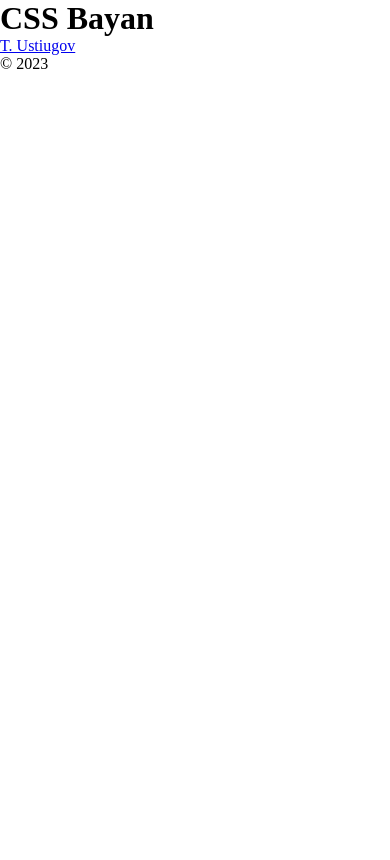
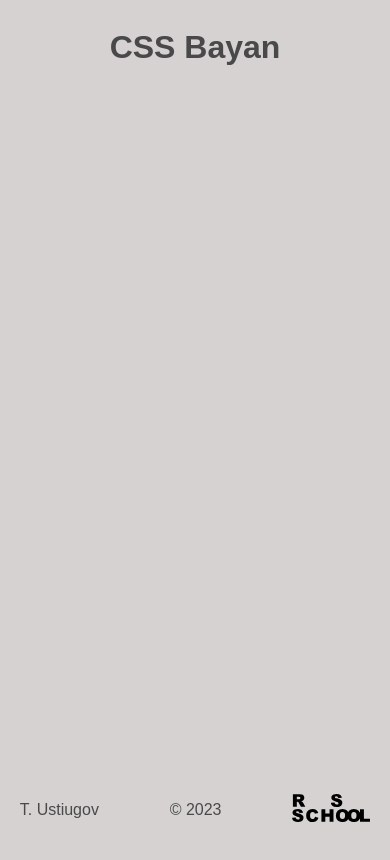
Before and after one commit to TUstiugov/cssBayan, a plain HTML site: page cssBayan/index.html in a window 390 px wide. Drawn offline with Linux system fonts and the light colour scheme.

Commit message:
feat: add basic css mobile-first -(Fri, Mar 10, 2023 02:43:01 PM)-

```diff
--- a/cssBayan/style.css
+++ b/cssBayan/style.css
@@ -1,5 +1,67 @@
+:root {
+  --color-background: #d6d2d2;
+  --color-text--base: #494949;
+  --transition-time: 0.8s;
+}
+
 * {
-  margin: 0;
-  padding: 0;
-  border: 0;
+  box-sizing: border-box;
 }
+
+body {
+  height: 100vh;
+
+  font-family: Arial, "Helvetica Neue", Helvetica, sans-serif;
+  font-style: 14px;
+  color: var(--color-text--base);
+  background-color: var(--color-background);
+}
+
+.wrapper {
+  display: flex;
+  flex-direction: column;
+  justify-content: space-between;
+  align-items: center;
+
+  width: 95vw;
+  max-width: 1220px;
+  height: 100%;
+  margin: 0 auto;
+  padding: 0 10px;
+}
+
+.header {
+  flex: 0 0 10vh;
+}
+
+.main {
+  flex: 1 1 auto;
+}
+
+.footer {
+  display: flex;
+  justify-content: space-between;
+  align-items: center;
+
+  width: 100%;
+  flex: 0 0 10vh;
+}
+
+.footer__github {
+  transition: color var(--transition-time) ease 0;
+}
+
+.footer__github,
+.footer__github:active,
+.footer__github:visited {
+  text-decoration: none;
+  color: inherit;
+}
+
+.footer__rss {
+  display: inline-block;
+  width: 20vw;
+  height: 8vw;
+
+  background: url("./assets/images/svg/rs_school.svg") 0 0 no-repeat;
+}
```
